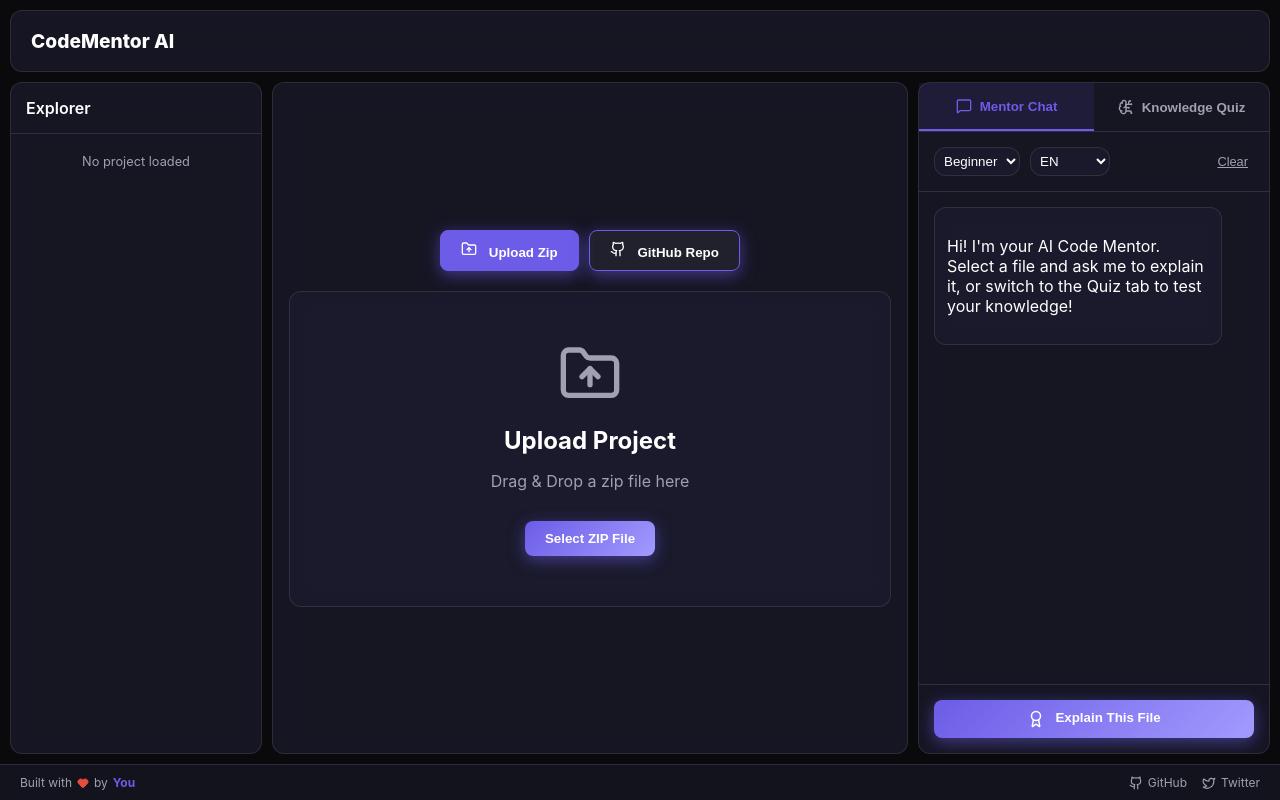
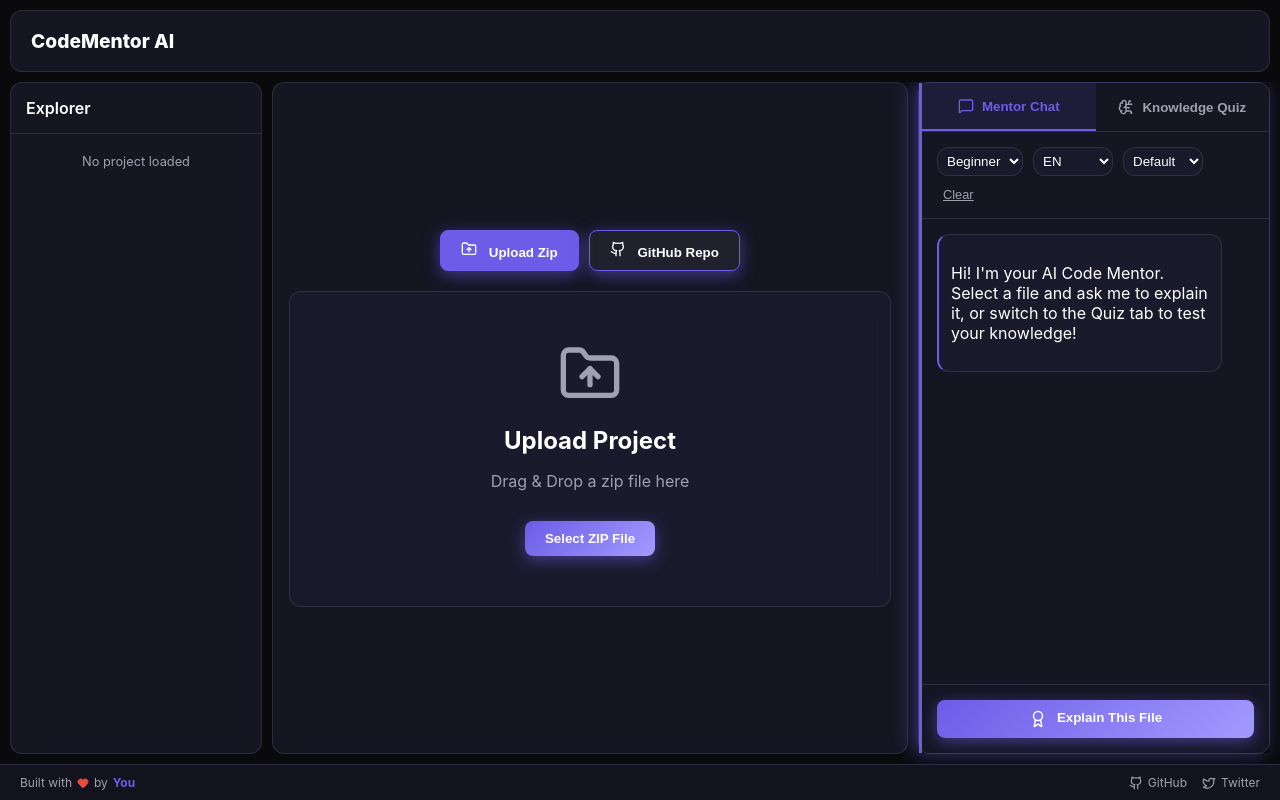
Before and after one commit to Priyanshug254/explain_my_code, a React app in the folder frontend/: page / in a window 1280 px wide. Built offline with nearby package versions, Linux system fonts and the light colour scheme; the HTML template or start-up script is replaced by a standard one.

Commit message:
Feature: Implement Mentor Persona Visual System with dynamic theming

```diff
--- a/frontend/src/components/MentorPanel.jsx
+++ b/frontend/src/components/MentorPanel.jsx
@@ -13,6 +13,7 @@ const MentorPanel = ({ activeCode, activeFile }) => {
     const [loading, setLoading] = useState(false);
     const [mode, setMode] = useState("beginner");
     const [language, setLanguage] = useState("english");
+    const [persona, setPersona] = useState("default"); // 'default' | 'strict' | 'friendly' | 'hacker'
 
     // Quiz State
     const [quizQuestions, setQuizQuestions] = useState(null);
@@ -96,7 +97,7 @@ const MentorPanel = ({ activeCode, activeFile }) => {
     };
 
     return (
-        <div style={{ display: 'flex', flexDirection: 'column', height: '100%' }}>
+        <div className={`persona-panel persona-${persona}`} style={{ display: 'flex', flexDirection: 'column', height: '100%' }}>
             {/* Tabs */}
             <div style={{ display: 'flex', borderBottom: '1px solid var(--border)' }}>
                 <button
@@ -161,6 +162,18 @@ const MentorPanel = ({ activeCode, activeFile }) => {
                                     <option value="hinglish">Hinglish</option>
                                     <option value="hindi">HI</option>
                                 </select>
+
+                                <select
+                                    className="glass-panel"
+                                    style={{ color: 'white', padding: '5px', outline: 'none' }}
+                                    value={persona}
+                                    onChange={(e) => setPersona(e.target.value)}
+                                >
+                                    <option value="default">Default</option>
+                                    <option value="strict">Strict</option>
+                                    <option value="friendly">Friendly</option>
+                                    <option value="hacker">Hacker</option>
+                                </select>
                             </div>
                             <button
                                 onClick={clearChat}
@@ -175,7 +188,7 @@ const MentorPanel = ({ activeCode, activeFile }) => {
                                     alignSelf: msg.role === 'user' ? 'flex-end' : 'flex-start',
                                     maxWidth: '90%'
                                 }}>
-                                    <div className="glass-panel" style={{
+                                    <div className={`glass-panel ${msg.role === 'system' ? 'persona-bubble-ai' : ''}`} style={{
                                         padding: '12px',
                                         borderRadius: '12px',
                                         background: msg.role === 'user' ? 'rgba(108, 92, 231, 0.2)' : 'rgba(28, 28, 46, 0.7)',
--- a/frontend/src/index.css
+++ b/frontend/src/index.css
@@ -17,6 +17,35 @@
 
   --glass: rgba(28, 28, 46, 0.7);
   --glass-border: rgba(255, 255, 255, 0.1);
+
+  /* Persona Defaults */
+  --persona-accent: var(--primary);
+  --persona-glow: var(--primary-glow);
+}
+
+.persona-strict {
+  --persona-accent: #ff4757;
+  --persona-glow: rgba(255, 71, 87, 0.4);
+}
+
+.persona-friendly {
+  --persona-accent: #2ed573;
+  --persona-glow: rgba(46, 213, 115, 0.4);
+}
+
+.persona-hacker {
+  --persona-accent: #3742fa;
+  --persona-glow: rgba(55, 66, 250, 0.4);
+}
+
+.persona-panel {
+  transition: all 0.5s ease;
+  border-left: 3px solid var(--persona-accent) !important;
+  box-shadow: -5px 0 20px var(--persona-glow);
+}
+
+.persona-bubble-ai {
+  border-left: 2px solid var(--persona-accent) !important;
 }
 
 body {
```
